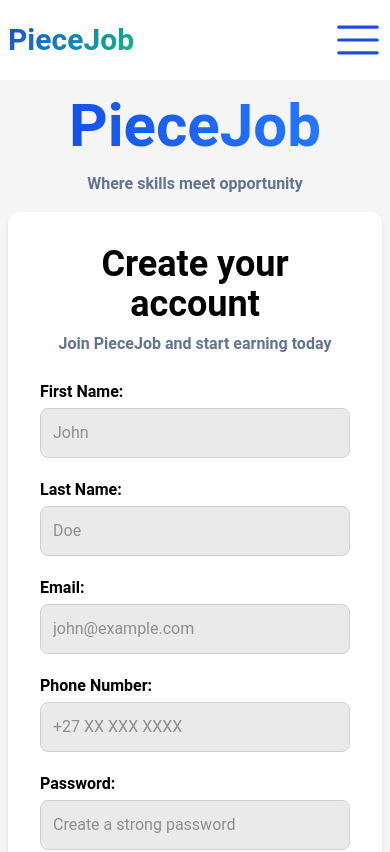
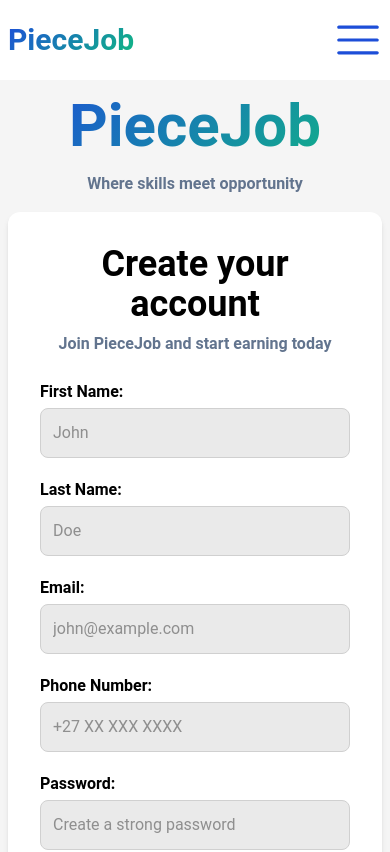
Before and after one commit to Kaydev-cmd/piece-job, a Next.js app in the folder frontend/: page /signup in a window 390 px wide. Shown: the top 852 px of the page. Built offline with nearby package versions, Linux system fonts and the light colour scheme.

Commit message:
refactor: update form validations for phone number and company registration

```diff
--- a/frontend/pages/signup/index.tsx
+++ b/frontend/pages/signup/index.tsx
@@ -58,7 +58,7 @@ const Signup = () => {
       style={{ paddingTop: "0", paddingBottom: "0" }}
     >
       <h1
-        className="text-6xl text-center font-semibold text-transparent bg-clip-text bg-gradient-to-r from-blue-700 to-blue-500 lg:text-7xl"
+        className="text-6xl text-center font-semibold bg-[linear-gradient(135deg,#1D4ED8,#10B981)] bg-clip-text text-transparent lg:text-7xl"
         style={{ margin: "16px 0" }}
       >
         PieceJob
@@ -153,7 +153,7 @@ const Signup = () => {
                   {...register("phoneNumber", {
                     required: "Phone number is required",
                     pattern: {
-                      value: /^[0-9]{7,15}$/,
+                      value: /^(?:\+27|0)\d{9}$/,
                       message: "Enter a valid phone number",
                     },
                   })}
@@ -232,6 +232,11 @@ const Signup = () => {
                         placeholder="2025/123456/07"
                         {...register("companyRegistration", {
                           required: "Company registration number is required",
+                          pattern: {
+                            value: /^\d{4}\/\d{6}\/\d{2}$/,
+                            message:
+                              "Enter a valid company registration number",
+                          },
                         })}
                       />
                       <p className="text-center text-red-500">
```
